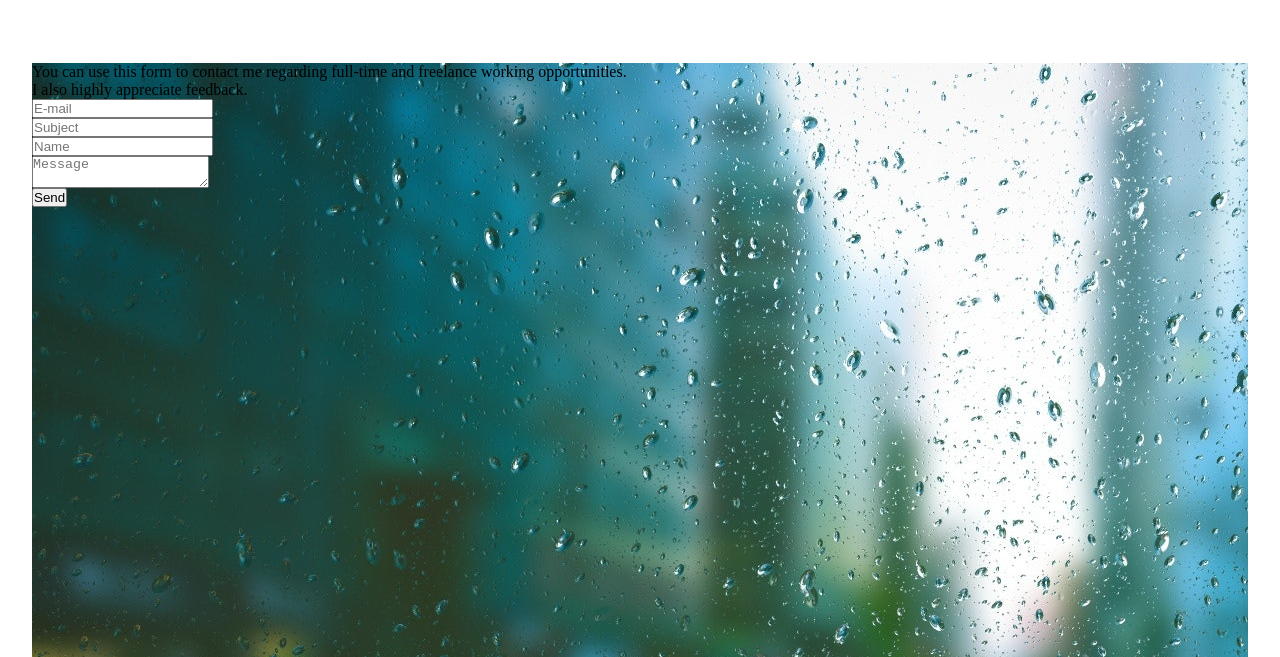
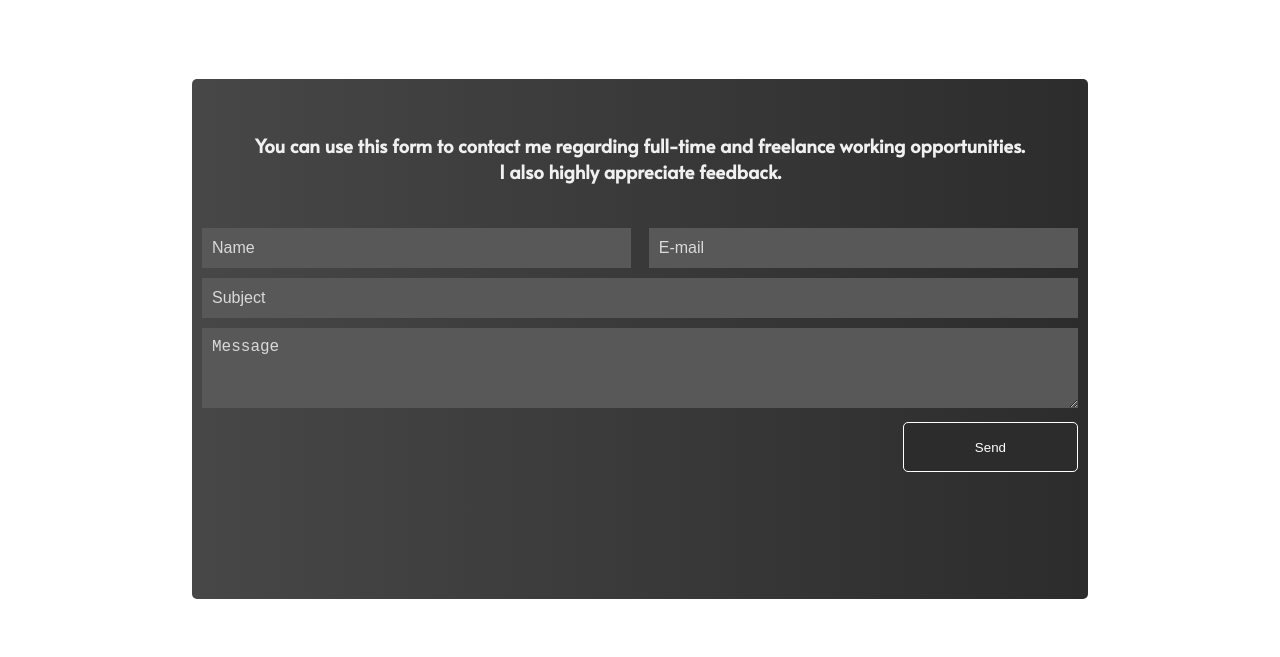
Before and after one commit to AlexandruDumitru94/Main, a plain HTML site: page index.html in a window 1280 px wide. Shown: the top 657 px of the page. Drawn offline with nearby package versions, Linux system fonts and the light colour scheme.

Commit message:
test name change

```diff
--- a/index.html
+++ b/index.html
@@ -3,6 +3,7 @@
 <head>
     <meta charset="UTF-8">
     <meta name="viewport" content="width=device-width,height=device-height initial-scale=1.0, maximum-scale=1">
+    <link rel="stylesheet" href="https://fonts.googleapis.com/css?family=Alata">
     <style>
         *, *::before, *::after {
             margin: 0;
@@ -10,24 +11,111 @@
             box-sizing: border-box;
         }
 
+        html {
+
+            font-family: 'Alata';
+
+        }
+
         body{
             display: flex;
             flex-direction: column;
-            justify-content: center;
+            justify-content: space-evenly;
             align-items: center;
             height: calc(var(--vh, 1vh) * 100);
             width: 100vw;
             overflow: hidden;
         }
 
-        label, input, textarea {
-            display:block;
+
+
+        ul {
+            padding: 0;
+            margin: 0;
         }
 
+        ul li {
+            padding: 0;
+            margin: 0;
+            list-style: none;
+            margin-bottom: 10px;
+            overflow: hidden;
+            display: block;
+            clear: both;
+        }
+
+        input, textarea {
+            width: 100%;
+            border: 0;
+            background:#585858 ;
+            height: 40px;
+            font-size: 16px;
+            color: #f3f3f3;
+            box-sizing: border-box;
+        }
+
+        input:focus, textarea:focus{
+            outline: none;
+            border-bottom: 1px solid white;
+        }
+
+        input{
+            padding: 0 10px;
+        }
+
+        textarea{
+            padding: 10px;
+            min-height: 80px;
+        }
+
+        .half-input {
+            width: 100%;
+            margin-left: 0%;
+            float: left;
+            clear: none;
+        }
+
+        .half-input:first-child {
+            margin-left: 0;
+        }
+/*
+        .full-input {
+            width: 100%;
+        }
+*/
+        ::placeholder{
+            color: rgb(218, 218, 218);
+        }
+
+
+
         #contact {
-            background-image: url(images/formbackg.jpg);
-            height: 75%;
+            background-image: linear-gradient(90deg,  rgb(71, 71, 71),rgb(44, 44, 44) );
+            background-size: cover;
+            height: 70%;
             width: 95%;
+            border-radius: 5px;
+            padding: 10px;
+            overflow: auto;
+        }
+
+
+
+        .form-header {
+            margin: 5% 2%;
+            text-align: center;
+            color: #f0f0f0;
+        }
+
+        .submit{
+            float: right;
+            padding: 2px;
+            background-color: rgb(44, 44, 44);
+            color: white;
+            border: 1px solid white;
+            border-radius: 5px;
+            width: 20%;
+            height: 10%;
         }
 
         #final-words {
@@ -35,35 +123,81 @@
 
         }
 
+        @media screen and (max-width: 330px) {
+            .form-header {
+                font-size: 1em;
+                margin: 3% 1%;
+            }
+        }
+
+        @media screen and (min-width: 500px) {
+            .half-input{
+                width: 49%;
+                margin-left: 2%;
+            }
+        }
+
+        @media only screen and (orientation: portrait) and (min-width: 650px) {
+            #contact{
+                width: 70%;
+                height: 40%;
+            }
+        }
+
+        @media only screen and (orientation: portrait) and (min-height: 790px) {
+            #contact{
+
+                height: 55%;
+            }
+        }
+
+        @media only screen and (orientation: landscape) {
+            #contact{
+                width: 70%;
+                height: 65%;
+            }
+        }
+
+        @media only screen and (orientation: landscape) and (max-width: 1200px) {
+            .submit{
+                height: 15%;
+            }
+        }
+
+
+
+
     </style>
     <title>Document</title>
 </head>
 <body>
 
     <form id="contact" action="https://formspree.io/alexandru.dumitru94.portfolio@gmail.com" method="POST">
-        <p class="form-header">You can use this form to contact me regarding full-time and freelance working opportunities.<br>
-        I also highly appreciate feedback.</p>
+        <h3 class="form-header">You can use this form to contact me regarding full-time and freelance working opportunities.<br>
+        I also highly appreciate feedback.</h3>
 
+        <ul>
+            <li class="half-input">
+                <input type="text" name="name" class="name" placeholder="Name" autocomplete="off"/>
+            </li>
 
-            <input type="email" name="email" class="email" placeholder="E-mail" />
+            <li class="half-input">
+                <input type="email" name="email" class="name" placeholder="E-mail" autocomplete="off"/>
+            </li>
 
+            <li class="full-input">
+                <input type="text" name="subject" class="subject" placeholder="Subject"/>
+            </li>
 
-
-            <input type="text" name="subject" class="subject" placeholder="Subject"/>
-
-            <input type="text" name="name" class="name" placeholder="Name"/>
-
-            <textarea class="message" name="message" placeholder="Message"></textarea>
-
-
-        <div class="status">
-
-        </div>
+            <li class="full-input">
+                <textarea class="message" name="message" placeholder="Message" rows="4"></textarea>
+            </li>
+        </ul>
 
         <button type="submit" class="submit">Send</button>
     </form>
 
-    <h1 id="final-words">I enjoy turning ideas into reality.<br>Tell me yours.</h1>
+    <h1 id="final-words">I enjoy turning ideas into reality. Tell me yours.</h1>
 
     <script src="https://cdn.jsdelivr.net/npm/jquery@3.2.1/dist/jquery.min.js"></script>
     <script>
@@ -75,7 +209,7 @@
             let vh = window.innerHeight * 0.01;
             document.documentElement.style.setProperty('--vh', `${vh}px`);
         });
-
+/*
         $(document).ready(function () {
             $('.submit').click(function (event) {
 
@@ -99,7 +233,6 @@
                 } else {
                     event.preventDefault()
                     statusElm.append('<div>Subject is not valid</div>')
-
                 }
 
                 if(message.length >= 10) {
@@ -108,8 +241,16 @@
                     event.preventDefault()
                     statusElm.append('<div>Message is not valid</div>')
                 }
+
             })
         })
+*/
+
+
+
+
+
+
     </script>
 
 </body>
```
